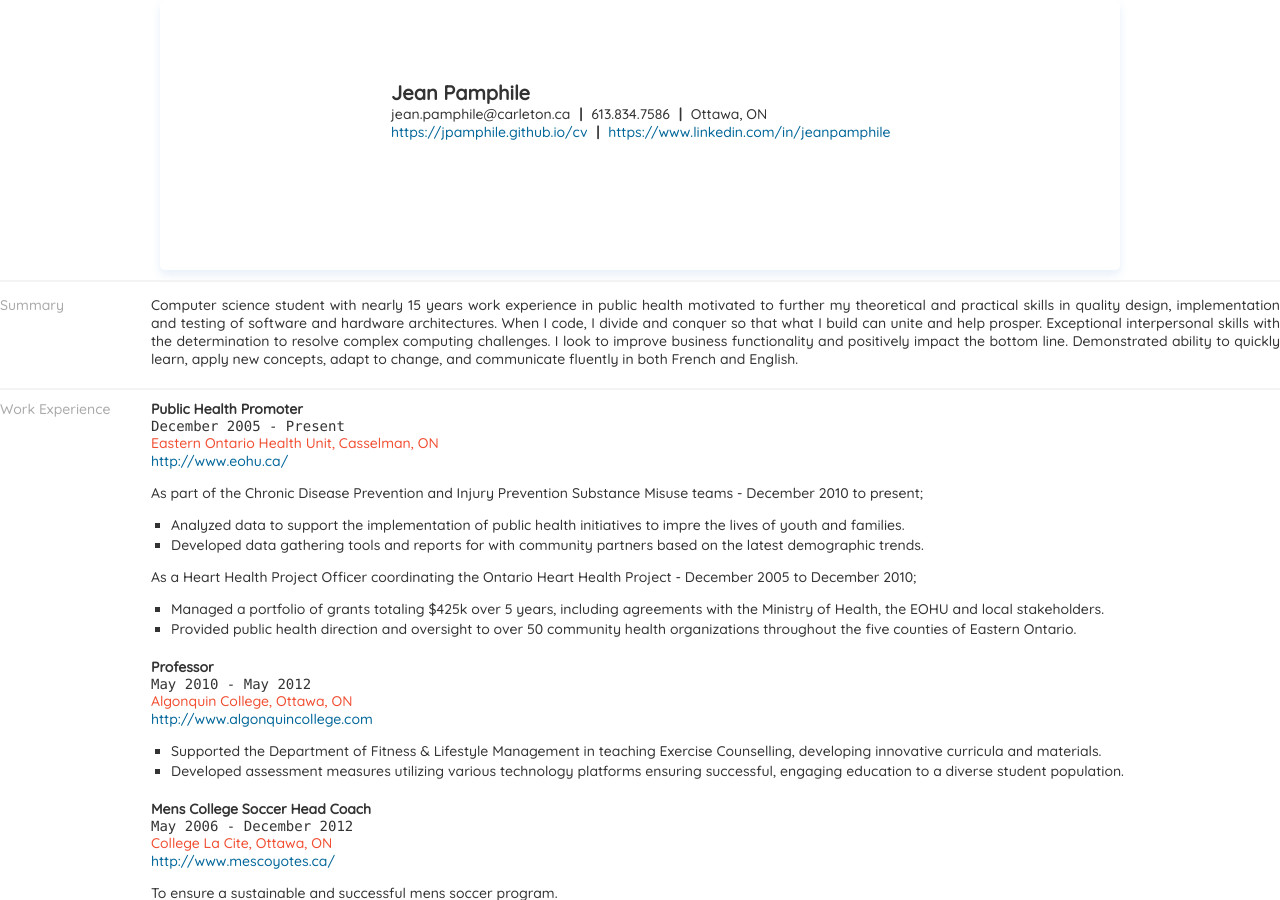
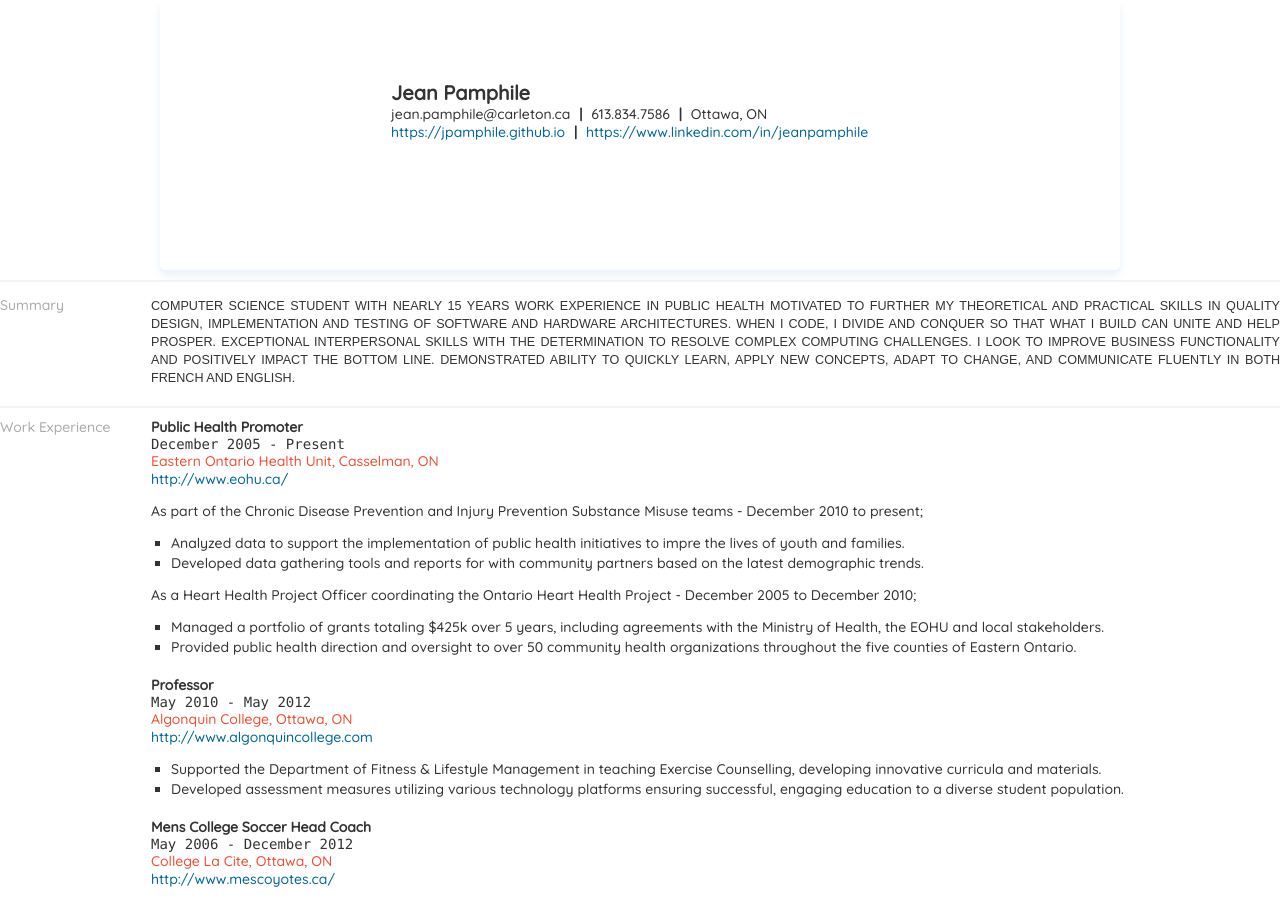
Before and after one commit to jpamphile/cv, a Jekyll site: the page built from index.html, in a window 1280 px wide and 900 px high. Built offline with Jekyll 4.4.1, drawn with Linux system fonts in a browser that asks for light colours; some web fonts are replaced.

Commit message:
Update index.html

```diff
--- a/index.html
+++ b/index.html
@@ -31,7 +31,7 @@
 				</div><span class="email">jean.pamphile<span style="display:none">-antispam-</span>@carleton.ca</span> <span class="divider">|</span> <span class="phone">613.834.7586</span> <span class="divider">|</span> <span class="address">Ottawa, ON</span>
 			</div>
 			<div id="profilesBlock">
-				<span class="url"><a href="https://jpamphile.github.io/">https://jpamphile.github.io/cv</a></span> <span class="divider">|</span> <span class="url"><a href="https://www.linkedin.com/in/jeanpamphile">https://www.linkedin.com/in/jeanpamphile</a></span>
+				<span class="url"><a href="https://jpamphile.github.io/">https://jpamphile.github.io</a></span> <span class="divider">|</span> <span class="url"><a href="https://www.linkedin.com/in/jeanpamphile">https://www.linkedin.com/in/jeanpamphile</a></span>
 			</div>
 		</div>
 	</div>
@@ -44,7 +44,7 @@
 			<span>Summary</span>
 		</div>
       <div class="sectionContent">
-		  <p>Computer science student with nearly 15 years work experience in public health motivated to further my theoretical and practical skills in quality design, implementation and testing of software and hardware architectures. When I code, I divide and conquer so that what I build can unite and help prosper. Exceptional interpersonal skills with the determination to resolve complex computing challenges. I look to improve business functionality and positively impact the bottom line.
+		  <p><span class="first-sentence">Computer science student with nearly 15 years work experience in public health motivated to further my theoretical and practical skills in quality design, implementation and testing of software and hardware architectures. When I code, I divide and conquer so that what I build can unite and help prosper. Exceptional interpersonal skills with the determination to resolve complex computing challenges. I look to improve business functionality and positively impact the bottom line.
 Demonstrated ability to quickly learn, apply new concepts, adapt to change, and communicate fluently in both French and English.  <!-- /#to consider - "I can recognize vague big picture problems, identify the underlying needs, and then implement a working solution that meets organizational goals. The solution might be an exploratory prototype, production-quality software, or a better development
           process. I can choose the appropriate balance of delivery speed, quality, and functionality to meet each particular situation. And I make sure there are feedback loops so the product can keep improving. --> </p>
 		</div>
```
Also changed, not shown: other parts of index.html (+1 -1 lines).
